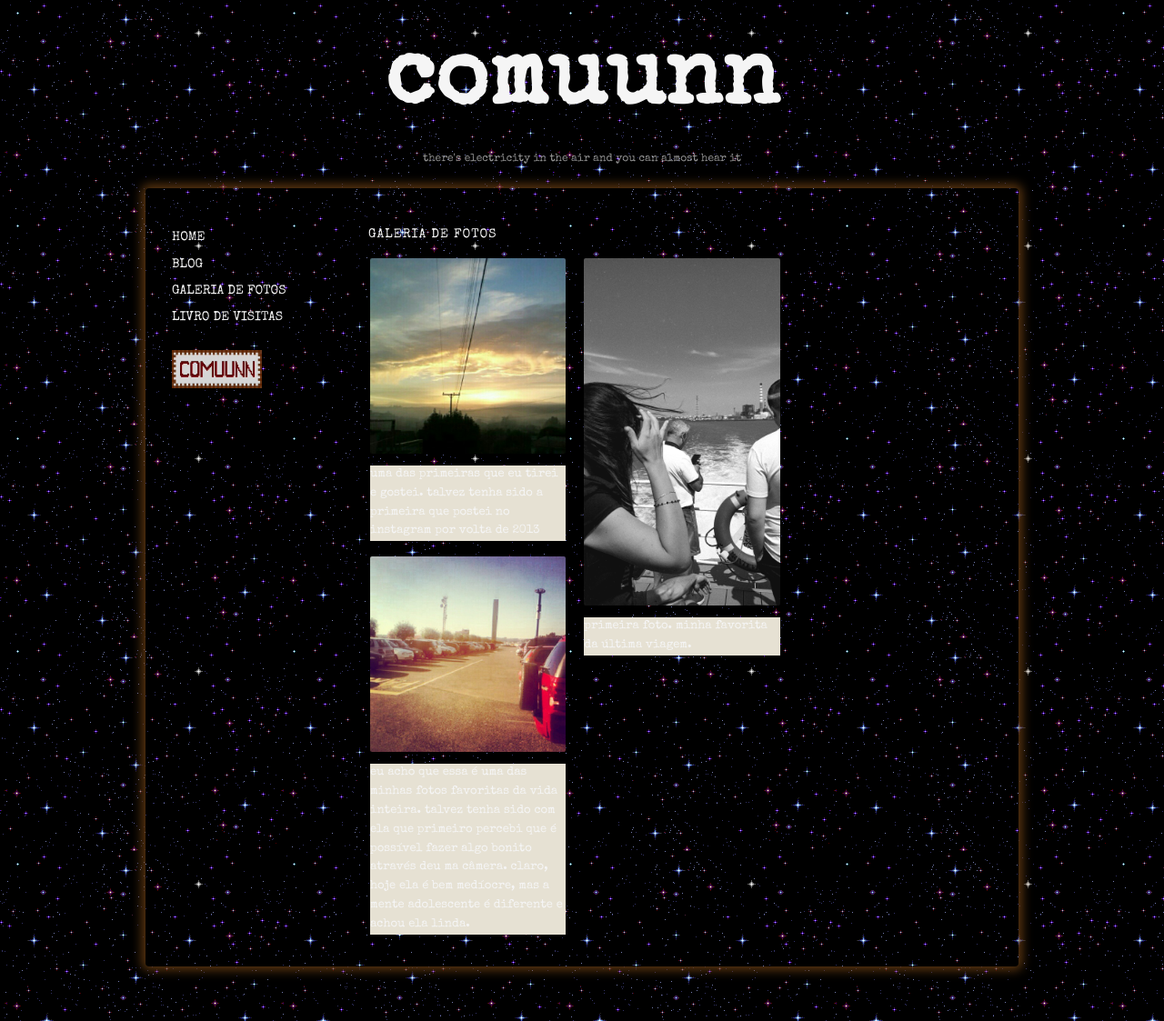
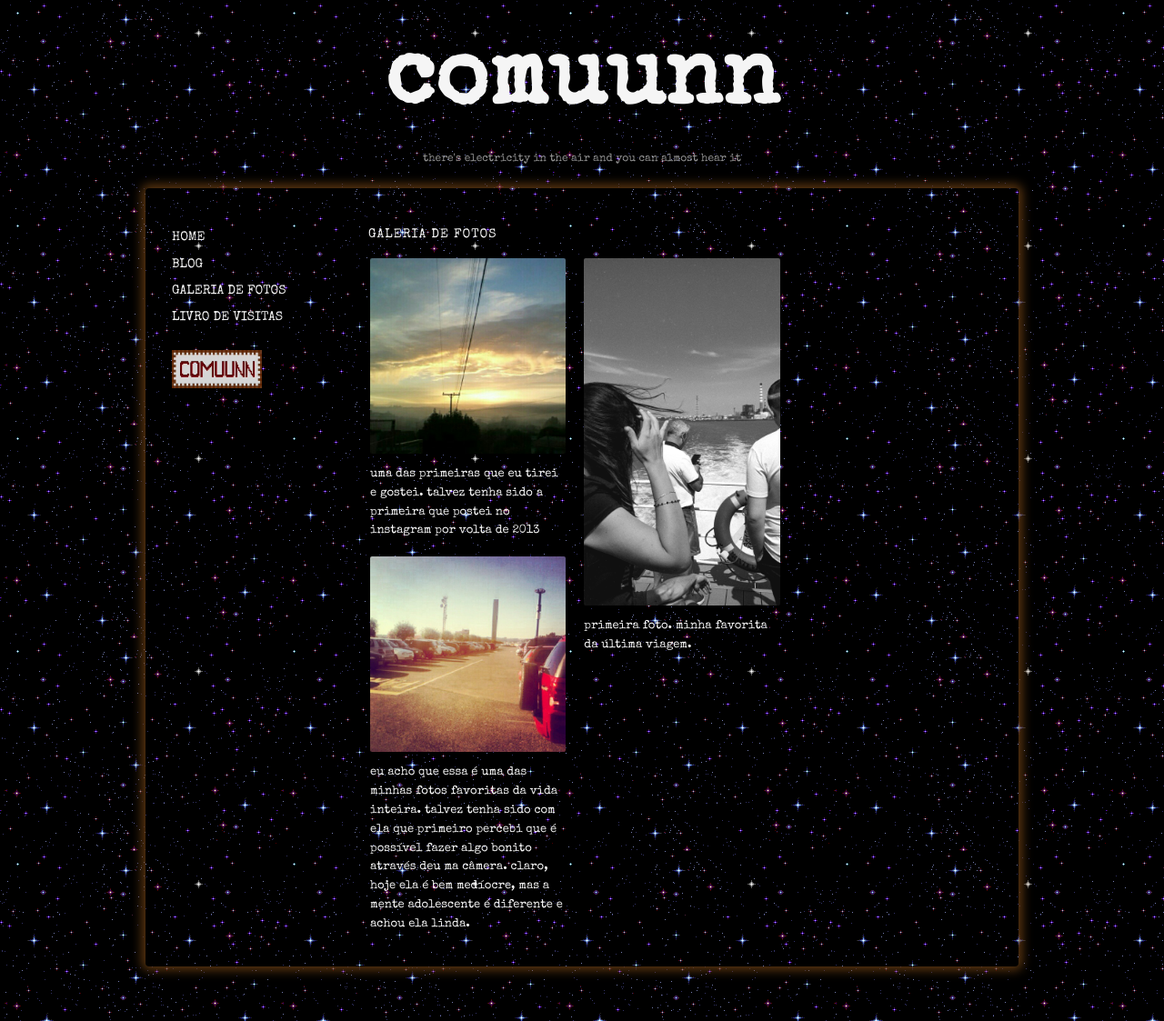
Before and after one commit to guiolhermer/comuunn, a Jekyll site: the page built from galeria-de-fotos/index.html, in a window 1280 px wide. Shown: the whole page at 91% size. Built offline with Jekyll 4.4.1, drawn with Linux system fonts in a browser that asks for light colours.

```diff
--- a/assets/style.css
+++ b/assets/style.css
@@ -454,7 +454,6 @@
   width: 100%;
   break-inside: avoid;
   padding: 2px;
-  background-color: none;
   color: var(--branco-escruro);
 }
 
@@ -468,7 +467,6 @@
   font-size: 13px;
   margin-top: 8px;
   line-height: 1.6;
-  background-color: var(--paper);
 }
 
 .foto-grande {
```
